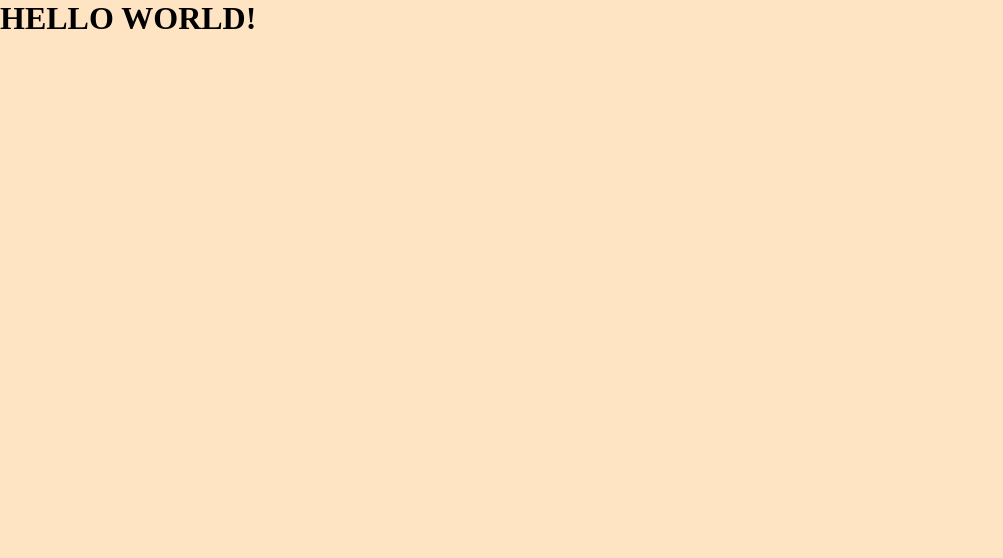
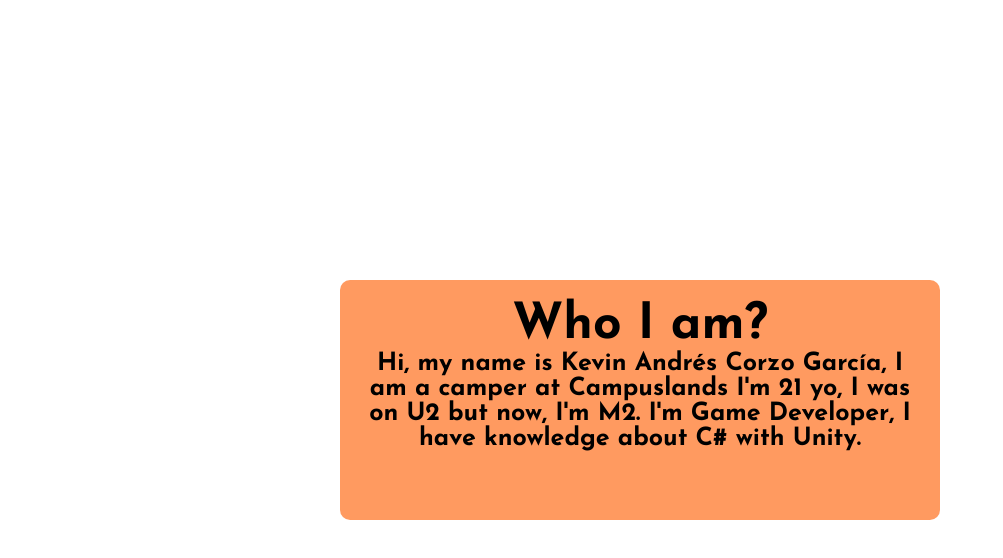
Before and after one commit to Trullez-44/MyWEB, a plain HTML site: page index.html in a window 1280 px wide. Shown: the whole page, without its empty margins (0-1003 px from the left). Drawn offline with Linux system fonts and the light colour scheme.

Commit message:
feat: :lipstick: Style and HTML
@CampusLands #4bf54798

```diff
--- a/index.html
+++ b/index.html
@@ -1,5 +1,6 @@
 <!DOCTYPE html>
 <html lang="en">
+
 <head>
     <meta charset="UTF-8">
     <meta name="viewport" content="width=device-width, initial-scale=1.0">
@@ -7,7 +8,18 @@
     <link rel="stylesheet" href="style.css">
     <script src="main.js" defer type="module"></script>
 </head>
+
 <body>
-    <h1>HELLO WORLD!</h1>
+    <section>
+        <div id="MyInfo">
+            <div class="content">
+
+                <h1>Who I am?</h1>
+                <p>Hi, my name is <strong>Kevin Andrés Corzo García</strong>, I am a camper at <strong>Campuslands</strong> I'm 21 yo, I was on U2 but now, I'm M2. I'm Game Developer, I have knowledge about C# with Unity.</p>
+            </div>
+        </div>
+    </section>
+
 </body>
+
 </html>
--- a/style.css
+++ b/style.css
@@ -1,6 +1,33 @@
+
+@import url('https://fonts.googleapis.com/css2?family=Josefin+Sans:wght@700&display=swap');
+
 *{
     margin: 0;
-    padding: 0;
+    padding: auto auto;
     box-sizing: border-box;
-    background: bisque;
+    /* background: bisque; */
+    text-align:center;
 }
+#MyInfo{
+    width: 600px;
+    height: 30%;
+    background-color: #ff5e009f;
+    position: absolute;
+    top: 50%;
+    left: 50%;
+    transform: translate(-50%, -50%);
+    border-radius: 10px;
+}
+
+.content{
+    text-align: center;
+    padding: 20px;
+}
+.content h1{
+    font-size: 50px;
+    font-family: 'Josefin Sans', sans-serif;
+}
+.content p{
+    font-family: 'Josefin Sans', sans-serif;
+    font-size: 25px;
+}
```
Also changed, not shown: 1 other file.
